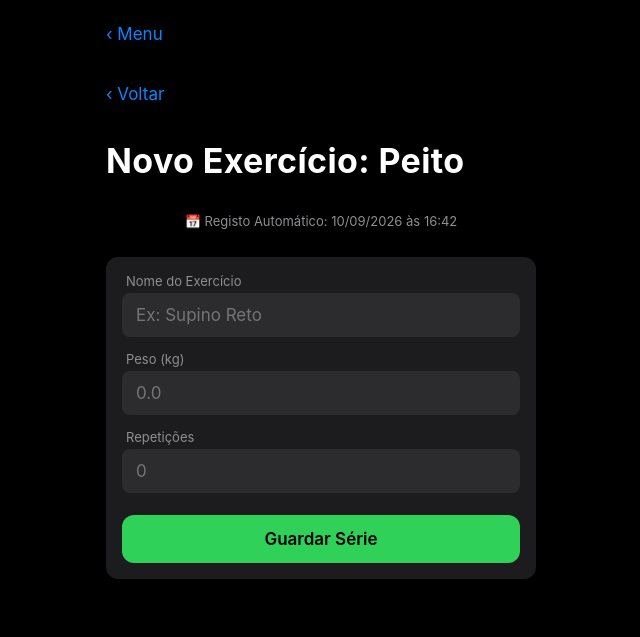
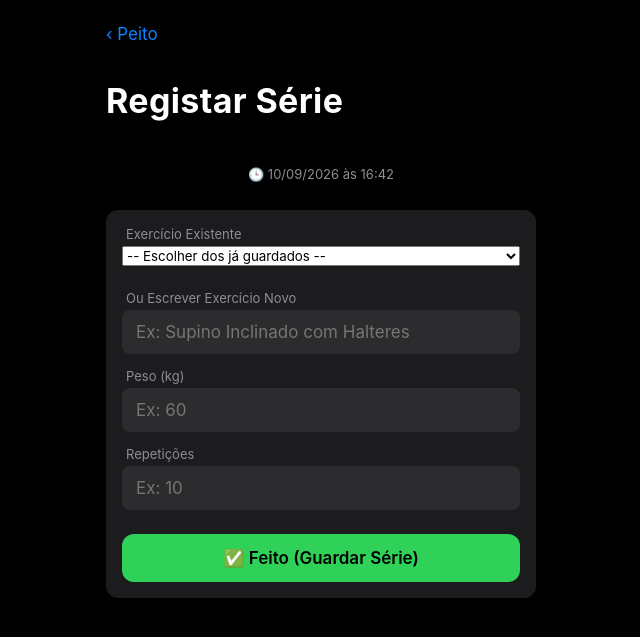
Before and after one commit to pauloloucofixe-source/gym_app, a Flask app: page /musculacao/registar in a window 1280 px wide. Shown: the top 637 px of the page, without its empty margins (319-959 px from the left). Run offline with Flask 3, Linux system fonts and the light colour scheme; data that the repository does not hold is empty.

Commit message:
Refactor musculacao.html for improved structure

```diff
--- a/templates/musculacao.html
+++ b/templates/musculacao.html
@@ -1,59 +1,45 @@
 {% extends "base.html" %}
 {% block content %}
+    {% if step == 'menu' %}
         <div class="ios-nav">
             <a href="{{ url_for('index') }}" class="ios-back-btn">‹ Menu</a>
         </div>
+        <h1>Musculação</h1>
+        <p style="color: var(--ios-text-muted); margin-bottom: 20px; font-size: 14px;">Seleciona o grupo muscular para treinar.</p>
 
-    {% if step == 'menu' %}
-        <h1>Musculação</h1>
-        <div class="ios-group">
-            <a href="{{ url_for('musculacao_superiores') }}" class="ios-cell">
-                <div class="ios-cell-left">
-                    <div class="ios-cell-icon icon-green">👕</div>
-                    <span>Superiores</span>
-                </div>
-                <span class="ios-cell-arrow">›</span>
-            </a>
-            <a href="{{ url_for('musculacao_grupo', grupo='Inferiores') }}" class="ios-cell">
-                <div class="ios-cell-left">
-                    <div class="ios-cell-icon icon-green">👖</div>
-                    <span>Inferiores</span>
-                </div>
-                <span class="ios-cell-arrow">›</span>
-            </a>
-        </div>
-
-    {% elif step == 'superiores' %}
-        <div class="ios-nav">
-            <a href="{{ url_for('musculacao_menu') }}" class="ios-back-btn">‹ Voltar</a>
-        </div>
-        <h1>Superiores</h1>
         <div class="ios-group">
             <a href="{{ url_for('musculacao_grupo', grupo='Peito') }}" class="ios-cell">
                 <div class="ios-cell-left">
-                    <div class="ios-cell-icon icon-green">💥</div>
+                    <div class="ios-cell-icon icon-green">🦾</div>
                     <span>Peito</span>
                 </div>
                 <span class="ios-cell-arrow">›</span>
             </a>
-            <a href="{{ url_for('musculacao_grupo', grupo='Bracos') }}" class="ios-cell">
+            <a href="{{ url_for('musculacao_grupo', grupo='Costas') }}" class="ios-cell">
+                <div class="ios-cell-left">
+                    <div class="ios-cell-icon icon-blue">🦇</div>
+                    <span>Costas</span>
+                </div>
+                <span class="ios-cell-arrow">›</span>
+            </a>
+            <a href="{{ url_for('musculacao_grupo', grupo='Ombros') }}" class="ios-cell">
+                <div class="ios-cell-left">
+                    <div class="ios-cell-icon icon-orange">🏋️‍♂️</div>
+                    <span>Ombros</span>
+                </div>
+                <span class="ios-cell-arrow">›</span>
+            </a>
+            <a href="{{ url_for('musculacao_grupo', grupo='Braços') }}" class="ios-cell">
                 <div class="ios-cell-left">
                     <div class="ios-cell-icon icon-green">💪</div>
                     <span>Braços</span>
                 </div>
                 <span class="ios-cell-arrow">›</span>
             </a>
-            <a href="{{ url_for('musculacao_grupo', grupo='Costas') }}" class="ios-cell">
+            <a href="{{ url_for('musculacao_grupo', grupo='Inferiores') }}" class="ios-cell">
                 <div class="ios-cell-left">
-                    <div class="ios-cell-icon icon-green">🔙</div>
-                    <span>Costas</span>
-                </div>
-                <span class="ios-cell-arrow">›</span>
-            </a>
-            <a href="{{ url_for('musculacao_grupo', grupo='Ombros') }}" class="ios-cell">
-                <div class="ios-cell-left">
-                    <div class="ios-cell-icon icon-green">🤷‍♂️</div>
-                    <span>Ombros</span>
+                    <div class="ios-cell-icon icon-blue">🦵</div>
+                    <span>Inferiores (Pernas)</span>
                 </div>
                 <span class="ios-cell-arrow">›</span>
             </a>
@@ -61,179 +47,159 @@
 
     {% elif step == 'grupo_detalhe' %}
         <div class="ios-nav">
-            <a href="{{ url_for('musculacao_superiores') if grupo in ['Peito', 'Bracos', 'Costas', 'Ombros'] else url_for('musculacao_menu') }}" class="ios-back-btn">‹ Voltar</a>
+            <a href="{{ url_for('musculacao_menu') }}" class="ios-back-btn">‹ Grupos</a>
         </div>
         <h1>{{ grupo }}</h1>
+        <p style="color: var(--ios-text-muted); margin-bottom: 20px; font-size: 14px;">Histórico de recordes e exercícios deste grupo.</p>
 
-        <div class="ios-group" style="margin-bottom: 12px;">
-            <a href="{{ url_for('musculacao_registar', grupo=grupo) }}" class="ios-cell">
+        <a href="{{ url_for('musculacao_registar', grupo=grupo) }}" class="ios-btn ios-btn-green" style="text-decoration: none; text-align: center; margin-bottom: 20px; display: block; line-height: 24px;">
+            + Registar Série em {{ grupo }}
+        </a>
+
+        <h3 style="margin: 0 0 8px 4px; font-size: 13px; color: var(--ios-text-muted);">EXERCÍCIOS REGISTADOS</h3>
+        <div class="ios-group">
+            {% if exercicios %}
+                {% for ex in exercicios %}
+                <a href="{{ url_for('musculacao_exercicio_detalhe', exercicio_nome=ex.exercicio) }}" class="ios-cell">
                     <div class="ios-cell-left">
-                    <div class="ios-cell-icon icon-green" style="background-color: var(--ios-green); color: #000; font-weight: bold;">+</div>
-                    <span style="font-weight: 600; color: var(--ios-green);">Adicionar Novo Exercício</span>
-                </div>
-                <span class="ios-cell-arrow">›</span>
-            </a>
-        </div>
-
-        {% if exercicios %}
-        <p style="margin: 8px 0 4px 4px; font-size: 13px; color: var(--ios-text-muted);">OS TEUS EXERCÍCIOS</p>
-        <div class="ios-group">
-            {% for e in exercicios %}
-            <a href="{{ url_for('musculacao_exercicio_detalhe', exercicio_nome=e.exercicio) }}" class="ios-cell">
-                <div class="ios-cell-left">
-                    <div class="ios-cell-icon icon-green" style="font-size: 14px;">💪</div>
                         <div>
-                        <div style="font-size: 16px; font-weight: 500; color: var(--ios-text);">{{ e.exercicio }}</div>
-                        <div style="font-size: 12px; color: var(--ios-text-muted);">Recorde Máx: <b>{{ e.max_peso }} kg</b> • Último: {{ e.data_formatada }}</div>
+                            <div style="font-size: 16px; font-weight: 600; color: var(--ios-text);">{{ ex.exercicio }}</div>
+                            <div style="font-size: 12px; color: var(--ios-text-muted); margin-top: 2px;">Máximo: <b style="color: var(--ios-green);">{{ ex.max_peso }} kg</b> • Último: {{ ex.data_formatada }}</div>
                         </div>
                     </div>
                     <span class="ios-cell-arrow">›</span>
                 </a>
                 {% endfor %}
-        </div>
             {% else %}
-        <div class="ios-form-card" style="text-align: center; margin-top: 16px;">
-            <p style="color: var(--ios-text-muted); font-size: 14px;">Ainda não tens exercícios em <b>{{ grupo }}</b>.</p>
+                <div style="padding: 20px; text-align: center; color: var(--ios-text-muted); font-size: 14px;">
+                    Ainda sem exercícios registados para este grupo. Clica acima para começar!
                 </div>
             {% endif %}
-
-    {% elif step == 'exercicio_detalhe' %}
-        <div class="ios-nav">
-            <a href="{{ url_for('musculacao_grupo', grupo=grupo) }}" class="ios-back-btn">‹ Voltar</a>
         </div>
-        <h1>{{ exercicio }}</h1>
-
-        <!-- Cartão de Recorde Pessoal -->
-        <div class="ios-form-card" style="text-align: center; margin-bottom: 16px; background: linear-gradient(135deg, #1c1c1e, #2c2c2e); border: 1px solid var(--ios-green);">
-            <div style="font-size: 12px; color: var(--ios-text-muted); text-transform: uppercase; letter-spacing: 0.5px;">🏆 Recorde Pessoal (Peso Máximo)</div>
-            <div style="font-size: 32px; font-weight: bold; color: var(--ios-green); margin: 4px 0;">{{ max_peso }} kg</div>
-        </div>
-
-        <!-- Cronómetro de Descanso Integrado -->
-        <div class="ios-form-card" style="margin-bottom: 16px; text-align: center; background: #1c1c1e; border: 1px solid #38383a;">
-            <div style="font-size: 12px; color: var(--ios-text-muted); text-transform: uppercase; font-weight: 600; margin-bottom: 6px;">⏱️ Descanso entre Séries</div>
-            <div id="timerDisplay" style="font-size: 38px; font-weight: bold; color: var(--ios-text); font-variant-numeric: tabular-nums; margin: 4px 0;">00:00</div>
-
-            <!-- Botões de Atalho de Tempo -->
-            <div style="display: flex; gap: 6px; justify-content: center; margin: 12px 0;">
-                <button type="button" onclick="iniciarCronometro(45)" class="ios-btn" style="flex: 1; margin-top: 0; padding: 6px; font-size: 13px; background: #2c2c2e; color: #fff;">45s</button>
-                <button type="button" onclick="iniciarCronometro(60)" class="ios-btn" style="flex: 1; margin-top: 0; padding: 6px; font-size: 13px; background: #2c2c2e; color: #fff;">60s</button>
-                <button type="button" onclick="iniciarCronometro(90)" class="ios-btn" style="flex: 1; margin-top: 0; padding: 6px; font-size: 13px; background: #2c2c2e; color: #fff;">90s</button>
-                <button type="button" onclick="iniciarCronometro(120)" class="ios-btn" style="flex: 1; margin-top: 0; padding: 6px; font-size: 13px; background: #2c2c2e; color: #fff;">120s</button>
-            </div>
-
-            <button type="button" id="btnParar" onclick="pararCronometro()" style="display: none; width: 100%; background: #ff453a; color: white; border: none; padding: 8px; border-radius: 8px; font-weight: 600; cursor: pointer; font-size: 13px; margin-top: 4px;">Parar / Repor</button>
-        </div>
-
-        <!-- Formulário para adicionar nova série -->
-        <div class="ios-form-card" style="margin-bottom: 20px;">
-            <h3 style="margin-top: 0; font-size: 15px; color: var(--ios-text);">Registar Nova Série</h3>
-            <div class="timestamp-badge" style="margin-bottom: 12px;">📅 {{ agora_str }}</div>
-            <form method="POST">
-                <input type="hidden" name="grupo" value="{{ grupo }}">
-                <div style="display: flex; gap: 10px;">
-                    <div style="flex: 1;">
-                        <label style="font-size: 12px;">Peso (kg)</label>
-                        <input type="number" step="0.5" name="peso" placeholder="0.0" required style="margin-bottom: 0;">
-                    </div>
-                    <div style="flex: 1;">
-                        <label style="font-size: 12px;">Repetições</label>
-                        <input type="number" name="repeticoes" placeholder="0" required style="margin-bottom: 0;">
-                    </div>
-                </div>
-                <button type="submit" class="ios-btn ios-btn-green" style="margin-top: 12px;" onclick="iniciarCronometro(90)">Guardar Série (Descanso 90s)</button>
-            </form>
-        </div>
-
-        <h3 style="margin: 0 0 8px 4px; font-size: 14px; color: var(--ios-text-muted);">HISTÓRICO DE SÉRIES</h3>
-        {% if registos %}
-        <div class="ios-group">
-            {% for r in registos %}
-            <div class="ios-cell" style="padding: 12px 16px; align-items: center;">
-                <div class="ios-cell-left" style="flex: 1;">
-                    <div>
-                        <div style="font-size: 16px; font-weight: 600; color: var(--ios-text);">{{ r.peso }} kg <span style="font-weight: 400; font-size: 14px; color: var(--ios-text-muted);">× {{ r.repeticoes }} reps</span></div>
-                        <div style="font-size: 11px; color: var(--ios-text-muted);">{{ r.data_formatada }}</div>
-                    </div>
-                </div>
-                <form method="POST" onsubmit="return confirm('Queres mesmo apagar este registo?');" style="margin: 0;">
-                    <input type="hidden" name="apagar_id" value="{{ r.id }}">
-                    <button type="submit" style="background: none; border: none; color: #ff453a; font-size: 13px; font-weight: 600; cursor: pointer; padding: 4px 8px;">Apagar</button>
-                </form>
-            </div>
-            {% endfor %}
-        </div>
-        {% else %}
-        <p style="color: var(--ios-text-muted); text-align: center; font-size: 14px;">Ainda sem séries registadas.</p>
-        {% endif %}
-
-        <!-- Script do Cronómetro -->
-        <script>
-            let countdown;
-            let tempoRestante = 0;
-            const display = document.getElementById('timerDisplay');
-            const btnParar = document.getElementById('btnParar');
-
-            function iniciarCronometro(segundos) {
-                clearInterval(countdown);
-                tempoRestante = segundos;
-                atualizarDisplay();
-                btnParar.style.display = 'block';
-
-                countdown = setInterval(() => {
-                    tempoRestante--;
-                    atualizarDisplay();
-
-                    if (tempoRestante <= 0) {
-                        clearInterval(countdown);
-                        display.innerHTML = "Pronto! 💪";
-                        display.style.color = "var(--ios-green)";
-                        btnParar.style.display = 'none';
-                        if (navigator.vibrate) {
-                            navigator.vibrate([200, 100, 200]);
-                        }
-                    }
-                }, 1000);
-            }
-
-            function pararCronometro() {
-                clearInterval(countdown);
-                tempoRestante = 0;
-                display.innerHTML = "00:00";
-                display.style.color = "var(--ios-text)";
-                btnParar.style.display = 'none';
-            }
-
-            function atualizarDisplay() {
-                let mins = Math.floor(tempoRestante / 60);
-                let secs = tempoRestante % 60;
-                display.innerHTML = `${mins.toString().padStart(2, '0')}:${secs.toString().padStart(2, '0')}`;
-                display.style.color = "var(--ios-text)";
-            }
-        </script>
 
     {% elif step == 'registar' %}
         <div class="ios-nav">
-            <a href="{{ url_for('musculacao_grupo', grupo=grupo) }}" class="ios-back-btn">‹ Voltar</a>
+            <a href="{{ url_for('musculacao_grupo', grupo=grupo) }}" class="ios-back-btn">‹ {{ grupo }}</a>
         </div>
-        <h1>Novo Exercício: {{ grupo }}</h1>
-        <div class="timestamp-badge">📅 Registo Automático: {{ agora_str }}</div>
+        <h1>Registar Série</h1>
+        <p class="timestamp-badge">🕒 {{ agora_str }}</p>
 
         <div class="ios-form-card">
             <form method="POST">
                 <input type="hidden" name="grupo" value="{{ grupo }}">
 
-                <label>Nome do Exercício</label>
-                <input type="text" name="exercicio" placeholder="Ex: Supino Reto" required autocomplete="off">
+                {% if exercicio_pre %}
+                <div style="background: var(--ios-input-bg); padding: 10px; border-radius: 8px; margin-bottom: 14px;">
+                    <span style="font-size: 12px; color: var(--ios-text-muted); display: block;">Exercício Selecionado:</span>
+                    <strong style="font-size: 16px; color: var(--ios-blue);">{{ exercicio_pre }}</strong>
+                    <input type="hidden" name="exercicio_select" value="{{ exercicio_pre }}">
+                </div>
+                {% else %}
+                <label>Exercício Existente</label>
+                <select name="exercicio_select">
+                    <option value="">-- Escolher dos já guardados --</option>
+                    {% for ex in exercicios_anteriores %}
+                    <option value="{{ ex }}">{{ ex }}</option>
+                    {% endfor %}
+                </select>
+
+                <label style="margin-top: 10px;">Ou Escrever Exercício Novo</label>
+                <input type="text" name="exercicio_novo" placeholder="Ex: Supino Inclinado com Halteres" autocomplete="off">
+                {% endif %}
 
                 <label>Peso (kg)</label>
-                <input type="number" step="0.5" name="peso" placeholder="0.0" required>
+                <input type="number" step="0.5" name="peso" placeholder="Ex: 60" required inputmode="decimal">
 
                 <label>Repetições</label>
-                <input type="number" name="repeticoes" placeholder="0" required>
+                <input type="number" name="repeticoes" placeholder="Ex: 10" required inputmode="numeric">
 
-                <button type="submit" class="ios-btn ios-btn-green">Guardar Série</button>
+                <button type="submit" class="ios-btn ios-btn-green" style="margin-top: 10px;">✅ Feito (Guardar Série)</button>
             </form>
         </div>
+
+    {% elif step == 'exercicio_detalhe' %}
+        <div class="ios-nav">
+            <a href="{{ url_for('musculacao_grupo', grupo=grupo) }}" class="ios-back-btn">‹ {{ grupo }}</a>
+        </div>
+        <h1>{{ exercicio }}</h1>
+        <p style="color: var(--ios-text-muted); margin-bottom: 4px; font-size: 14px;">Grupo: <b style="color: var(--ios-blue);">{{ grupo }}</b></p>
+        <p style="color: var(--ios-green); margin-bottom: 20px; font-size: 15px; font-weight: 600;">Recorde Máximo: {{ max_peso }} kg</p>
+
+        <div class="ios-form-card" style="background-color: var(--ios-input-bg); text-align: center; padding: 12px; margin-bottom: 20px;">
+            <div style="font-size: 12px; color: var(--ios-text-muted); text-transform: uppercase; font-weight: 600; margin-bottom: 4px;">⏱️ Cronómetro de Descanso</div>
+            <div id="timerDisplay" style="font-size: 28px; font-weight: bold; color: var(--ios-orange); margin: 6px 0;">01:30</div>
+            <div style="display: flex; gap: 8px; justify-content: center; margin-top: 8px;">
+                <button type="button" class="ios-btn" style="margin-top:0; padding: 6px 12px; font-size: 13px; background-color: var(--ios-orange);" onclick="startTimer(90)">1:30</button>
+                <button type="button" class="ios-btn" style="margin-top:0; padding: 6px 12px; font-size: 13px; background-color: var(--ios-blue);" onclick="startTimer(120)">2:00</button>
+                <button type="button" class="ios-btn" style="margin-top:0; padding: 6px 12px; font-size: 13px; background-color: #ff453a;" onclick="stopTimer()">Parar</button>
+            </div>
+        </div>
+
+        <div class="ios-form-card">
+            <form method="POST">
+                <input type="hidden" name="grupo" value="{{ grupo }}">
+                <label>Novo Registo para este Exercício</label>
+                <div style="display: grid; grid-template-columns: 1fr 1fr; gap: 10px;">
+                    <div>
+                        <label style="font-size: 11px;">Peso (kg)</label>
+                        <input type="number" step="0.5" name="peso" placeholder="kg" required inputmode="decimal">
+                    </div>
+                    <div>
+                        <label style="font-size: 11px;">Repetições</label>
+                        <input type="number" name="repeticoes" placeholder="reps" required inputmode="numeric">
+                    </div>
+                </div>
+                <button type="submit" class="ios-btn ios-btn-green">✅ Feito (Adicionar Série)</button>
+            </form>
+        </div>
+
+        <h3 style="margin: 0 0 8px 4px; font-size: 13px; color: var(--ios-text-muted);">HISTÓRICO DE SÉRIES</h3>
+        <div class="ios-group">
+            {% for r in registos %}
+            <div class="ios-cell" style="padding: 12px 16px;">
+                <div>
+                    <div style="font-size: 15px; font-weight: 600; color: var(--ios-text);">{{ r.peso }} kg × {{ r.repeticoes }} reps</div>
+                    <div style="font-size: 12px; color: var(--ios-text-muted); margin-top: 2px;">{{ r.data_formatada }}</div>
+                </div>
+                <div style="display: flex; gap: 10px; align-items: center;">
+                    <form action="{{ url_for('musculacao_repetir', registo_id=r.id) }}" method="POST" style="margin:0;">
+                        <button type="submit" style="background:none; border:none; color: var(--ios-blue); font-size: 13px; font-weight: 600; cursor:pointer; padding:0;">Repetir</button>
+                    </form>
+                    <form method="POST" style="margin:0;">
+                        <input type="hidden" name="apagar_id" value="{{ r.id }}">
+                        <button type="submit" style="background:none; border:none; color: #ff453a; font-size: 13px; cursor:pointer; padding:0;" onclick="return confirm('Apagar esta série?')">Apagar</button>
+                    </form>
+                </div>
+            </div>
+            {% endfor %}
+        </div>
+
+        <script>
+            let timerInterval;
+            function startTimer(seconds) {
+                clearInterval(timerInterval);
+                let remainingTime = seconds;
+                updateDisplay(remainingTime);
+
+                timerInterval = setInterval(() => {
+                    remainingTime--;
+                    if (remainingTime < 0) {
+                        clearInterval(timerInterval);
+                        document.getElementById('timerDisplay').innerText = "00:00 (Tempo!)";
+                        return;
+                    }
+                    updateDisplay(remainingTime);
+                }, 1000);
+            }
+            function stopTimer() {
+                clearInterval(timerInterval);
+                document.getElementById('timerDisplay').innerText = "01:30";
+            }
+            function updateDisplay(sec) {
+                let m = Math.floor(sec / 60);
+                let s = sec % 60;
+                document.getElementById('timerDisplay').innerText = (m < 10 ? "0" + m : m) + ":" + (s < 10 ? "0" + s : s);
+            }
+        </script>
     {% endif %}
 {% endblock %}
```
Lines whose indentation alone changed are shown as unchanged.
